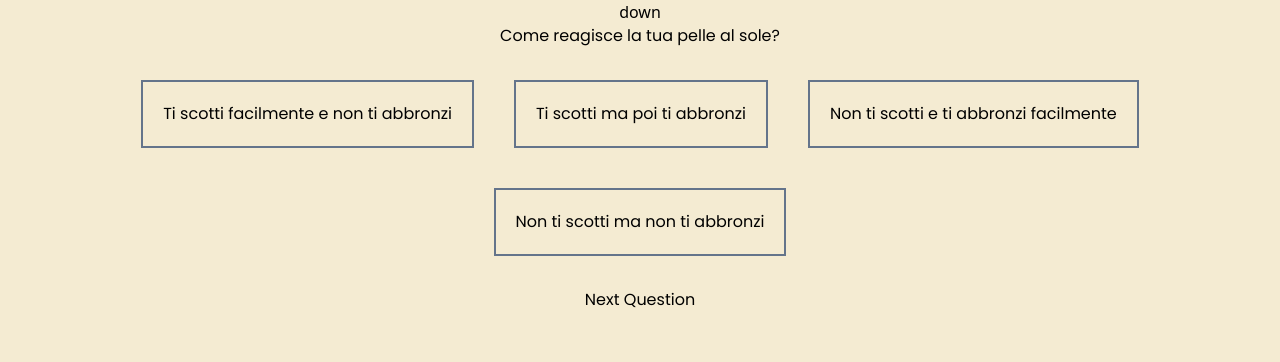
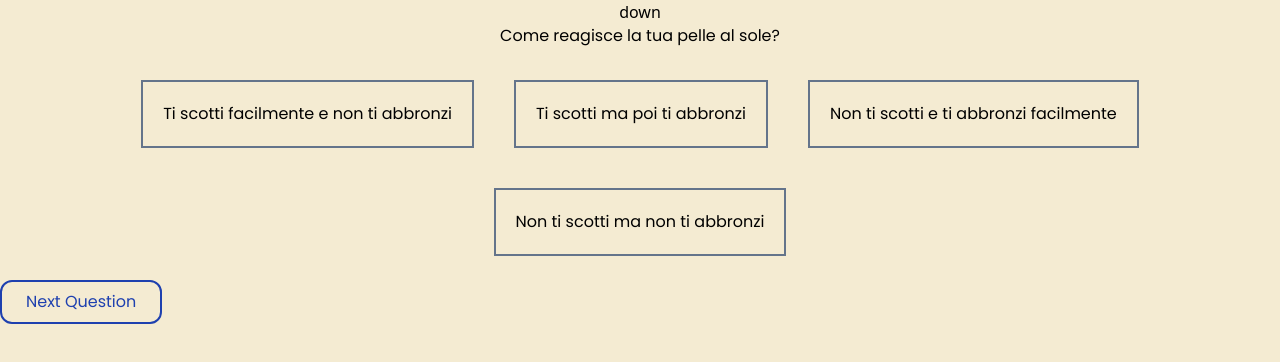
Before and after one commit to matttre3/Mie, a React (Vite) app: page /test in a window 1280 px wide. Shown: the top 362 px of the page. Built offline with nearby package versions, Linux system fonts and the light colour scheme; a web font is replaced by a local one.

Commit message:
initing result calculation

```diff
--- a/src/App.tsx
+++ b/src/App.tsx
@@ -5,9 +5,12 @@ import { useState } from "react";
 import SelectPalette from "./components/SelectPalette";
 import Home from "./components/Home";
 import Test from "./components/Test";
+import TestResult from "./components/TestResult";
 
 function App() {
   const [selectedSquare, setSelectedSquare] = useState<Color | undefined>();
+  const [answers, setAnswers] = useState<number[]>([]);
+
   return (
     <Router>
       <Routes>
@@ -20,7 +23,7 @@ function App() {
         <Route
           path="/test"
           element={
-            <Test/>
+            <Test answers={answers} setAnswers={setAnswers} />
           }
         />
         <Route
@@ -42,6 +45,11 @@ function App() {
           element={<SelectPalette/>}
         />
 
+        <Route
+          path="/test-result"
+          element={<TestResult answers={answers}/>}
+        />
+
       </Routes>
     </Router>
   );
--- a/src/components/Test.tsx
+++ b/src/components/Test.tsx
@@ -4,10 +4,16 @@ import { QuizData } from "../types";
 import cx from "classnames";
 import { useNavigate } from "react-router-dom";
 
-const Test: React.FC = () => {
+interface TestProps {
+  answers: number[];
+  setAnswers: React.Dispatch<React.SetStateAction<number[]>>;
+}
+
+
+const Test: React.FC<TestProps> = ({ answers, setAnswers }) => {
   const data: QuizData = test;
   const [currentQuestion, setCurrentQuestion] = useState<number>(0);
-  const [answers, setAnswers] = useState<number[]>([]);
+
   const navigate = useNavigate();
   console.log(data)
 
@@ -21,7 +27,7 @@ const Test: React.FC = () => {
 
   return (
     <>
-      <div className="container mx-auto flex flex-col min-h-screen">
+      <div className="container mx-auto flex flex-col min-h-screen item">
         <button
           onClick={() => {
             setCurrentQuestion(
@@ -51,10 +57,10 @@ const Test: React.FC = () => {
           ))}
         </div>
         <button
-          className="font-poppins mt-8"
+          className='font-poppins border-2 border-blue-800 text-blue-800 w-fit pl-6 pr-6 p-2 mt-6 rounded-xl hover:bg-blue-800 hover:text-white transition duration-150'
           onClick={() => {
             if (currentQuestion == (data.test.length - 1) ) {
-              navigate("/")
+              navigate("/test-result")
             } else
             setCurrentQuestion(
               (prevCurrentQuestion: number) => prevCurrentQuestion + 1
--- /dev/null
+++ b/src/components/TestResult.tsx
@@ -0,0 +1,13 @@
+import React from 'react'
+
+interface TestResultProps {
+  answers: number[]
+}
+
+const TestResult = ({answers}:TestResultProps) => {
+  return (
+    <div>{answers}</div>
+  )
+}
+
+export default TestResult
```
